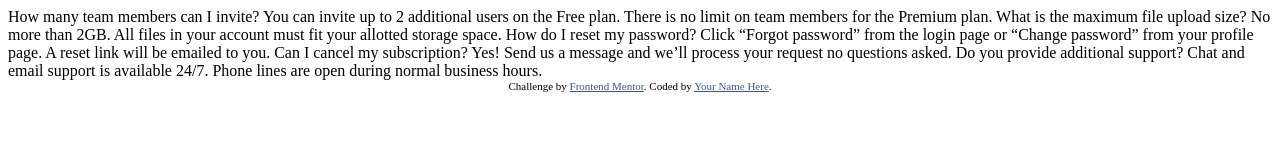
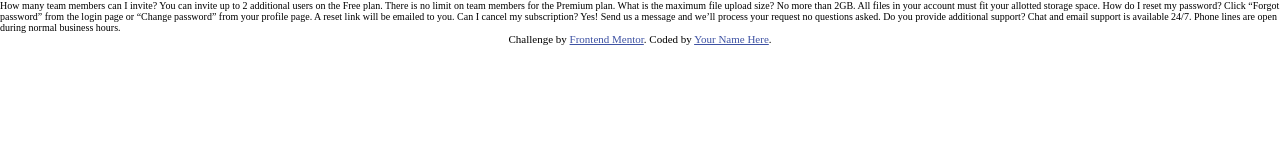
Before and after one commit to TheThomasY/FAQ-Accordion-Card, a plain HTML site: page index.html in a window 1280 px wide. Drawn offline with Linux system fonts and the light colour scheme.

Commit message:
setup: project and file setup

```diff
--- /dev/null
+++ b/css/styles.scss
@@ -0,0 +1,22 @@
+*,
+*::before,
+*::after {
+  box-sizing: border-box;
+}
+
+html {
+  font-size: 62.5%;
+}
+
+body {
+  padding: 0;
+  margin: 0;
+}
+
+.attribution {
+  font-size: 11px;
+  text-align: center;
+}
+.attribution a {
+  color: hsl(228, 45%, 44%);
+}
--- a/index.html
+++ b/index.html
@@ -1,40 +1,27 @@
 <!DOCTYPE html>
 <html lang="en">
   <head>
-  <meta charset="UTF-8">
-  <meta name="viewport" content="width=device-width, initial-scale=1.0"> <!-- displays site properly based on user's device -->
-
-  <link rel="icon" type="image/png" sizes="32x32" href="./images/favicon-32x32.png">
-
+    <meta charset="UTF-8" />
+    <meta name="viewport" content="width=device-width, initial-scale=1.0" />
+    <link rel="stylesheet" href="./css/styles.css" />
     <title>Frontend Mentor | FAQ Accordion Card</title>
-
-  <!-- Feel free to remove these styles or customise in your own stylesheet 👍 -->
-  <style>
-    .attribution { font-size: 11px; text-align: center; }
-    .attribution a { color: hsl(228, 45%, 44%); }
-  </style>
   </head>
   <body>
-  How many team members can I invite?
-  You can invite up to 2 additional users on the Free plan. There is no limit on
-  team members for the Premium plan.
-
-  What is the maximum file upload size?
-  No more than 2GB. All files in your account must fit your allotted storage space.
-
-  How do I reset my password?
-  Click “Forgot password” from the login page or “Change password” from your profile page.
-  A reset link will be emailed to you.
-
-  Can I cancel my subscription?
-  Yes! Send us a message and we’ll process your request no questions asked.
-
-  Do you provide additional support?
-  Chat and email support is available 24/7. Phone lines are open during normal business hours.
+    How many team members can I invite? You can invite up to 2 additional users
+    on the Free plan. There is no limit on team members for the Premium plan.
+    What is the maximum file upload size? No more than 2GB. All files in your
+    account must fit your allotted storage space. How do I reset my password?
+    Click “Forgot password” from the login page or “Change password” from your
+    profile page. A reset link will be emailed to you. Can I cancel my
+    subscription? Yes! Send us a message and we’ll process your request no
+    questions asked. Do you provide additional support? Chat and email support
+    is available 24/7. Phone lines are open during normal business hours.
 
     <div class="attribution">
-    Challenge by <a href="https://www.frontendmentor.io?ref=challenge" target="_blank">Frontend Mentor</a>.
-    Coded by <a href="#">Your Name Here</a>.
+      Challenge by
+      <a href="https://www.frontendmentor.io?ref=challenge" target="_blank"
+        >Frontend Mentor</a
+      >. Coded by <a href="#">Your Name Here</a>.
     </div>
   </body>
 </html>
```
Also changed, not shown: css/styles.css (added), 1 other file. Lines whose indentation alone changed are shown as unchanged.
